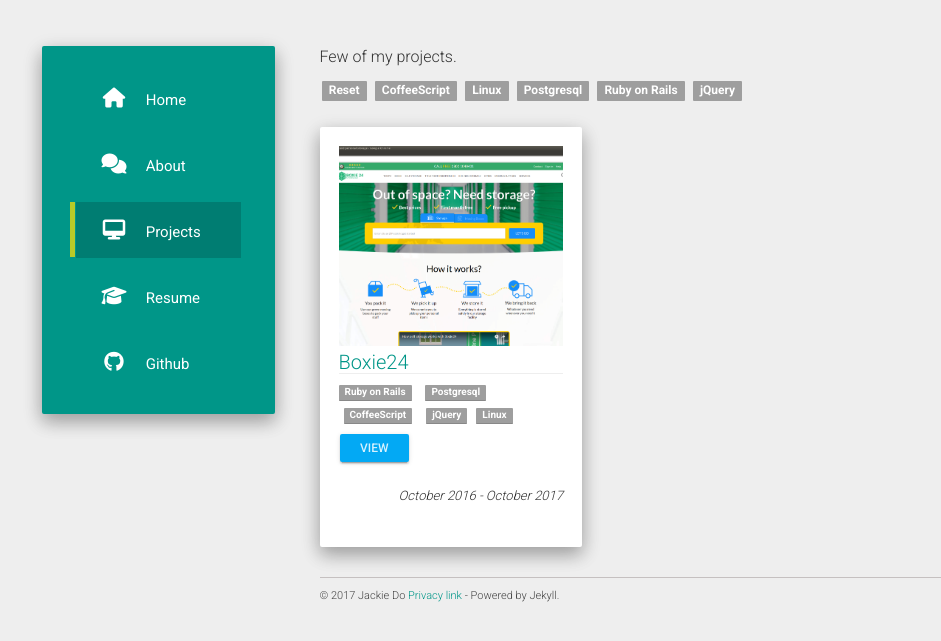
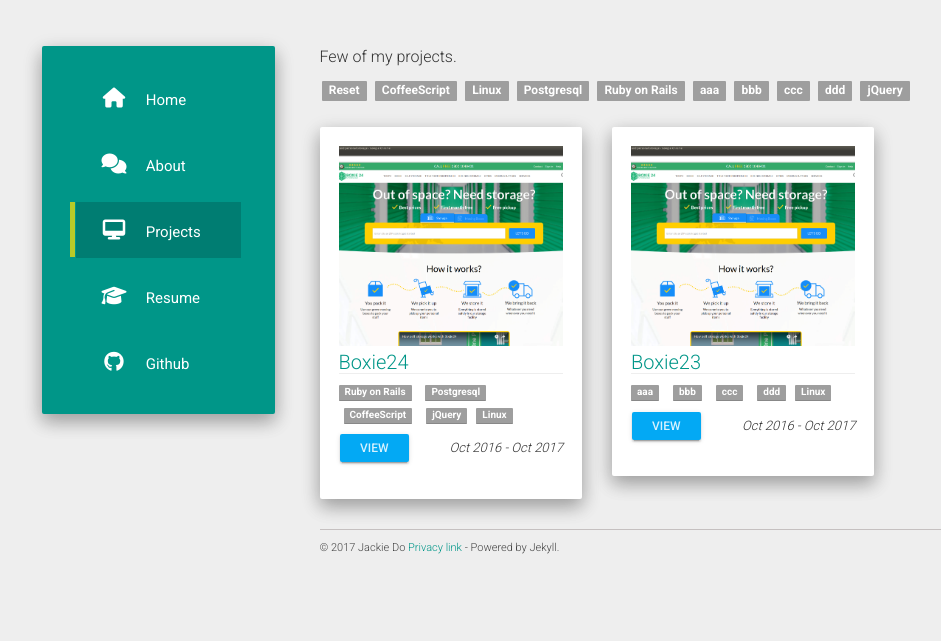
Before and after one commit to jackiedo91/jackie_do_blog, a Jekyll site: the page built from projects.md, in a window 1280 px wide, cut to the strip 104-745 px from the top of the page. Shown: the whole strip, without its empty margins (43-984 px from the left). Built offline with Jekyll 4.4.1, drawn with Linux system fonts in a browser that asks for light colours; nearby versions of some CDN libraries.

Commit message:
add demo project

```diff
--- a/_data/projects.json
+++ b/_data/projects.json
@@ -3,7 +3,14 @@
 		"name": "Boxie24",
 		"image": "boxie24.png",
 		"url": "https://www.boxie24.com/",
-		"date": "October 2016 - October 2017",
+		"date": "Oct 2016 - Oct 2017",
 		"tags": ["Ruby on Rails", "Postgresql", "CoffeeScript", "jQuery", "Linux"]
+	},
+	{
+		"name": "Boxie23",
+		"image": "boxie24.png",
+		"url": "https://www.boxie24.com/",
+		"date": "Oct 2016 - Oct 2017",
+		"tags": ["aaa", "bbb", "ccc", "ddd", "Linux"]
 	}
 ]
```
